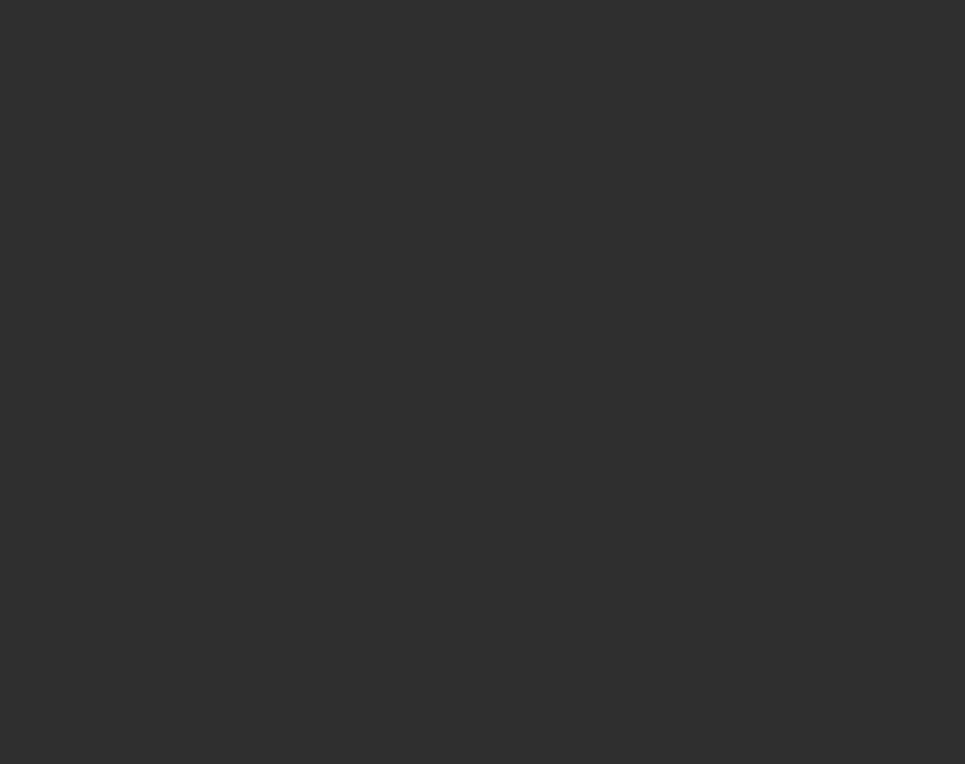
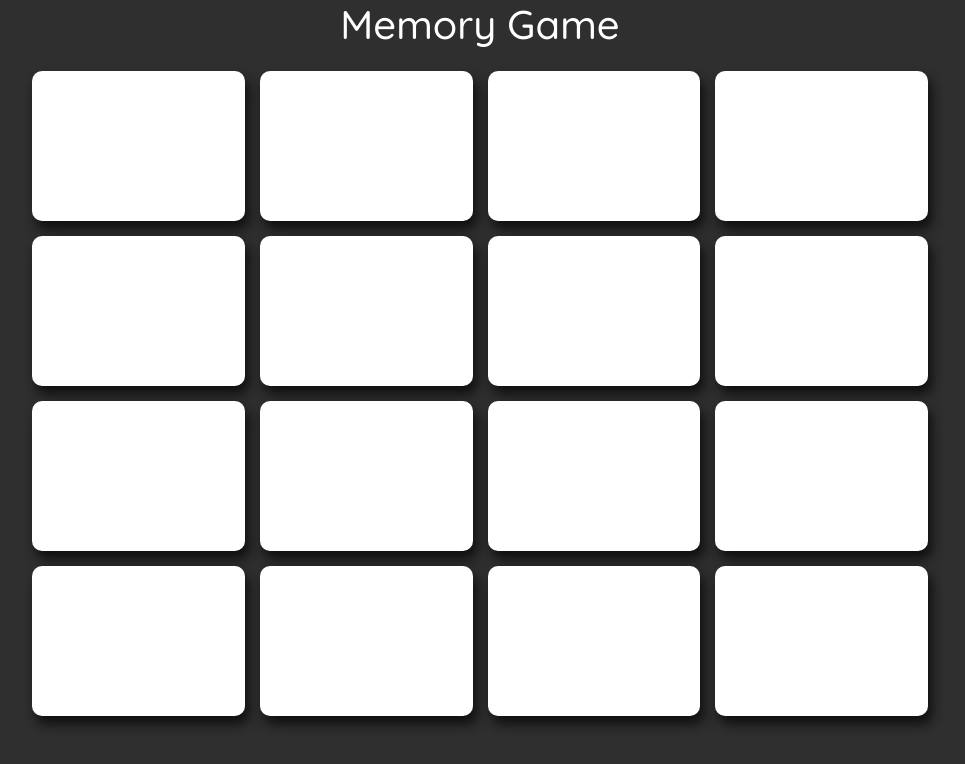
Before and after one commit to hac1yev/react-code-challenges, a React app: page / in a window 1280 px wide. Shown: the top 764 px of the page, without its empty margins (160-1125 px from the left). Built offline with nearby package versions, Linux system fonts and the light colour scheme; the HTML template or start-up script is replaced by a standard one.

Commit message:
memory game

```diff
--- a/src/App.jsx
+++ b/src/App.jsx
@@ -31,6 +31,8 @@
 // import SearchItem from "./components/DebounceThrottling/SearchItem";
 // import ClickButton from "./components/DebounceThrottling/ClickButton";
 // import ScrollWindow from "./components/DebounceThrottling/ScrollWindow";
+
+import MemoryGame from "./components/MemoryGame/MemoryGame";
 
 // import GetAllCoins from "./components/HOC/GetAllCoins";
 // import SearchParams from "./components/SeachParams/SearchParams";
@@ -75,6 +77,7 @@ function App() {
       {/* <ClickButton /> */}
       {/* <ScrollWindow /> */}
       {/* <HOCGetAllCoins /> */}
+      <MemoryGame />
     </div>
   )
 }
--- /dev/null
+++ b/src/components/MemoryGame/Cards.jsx
@@ -0,0 +1,25 @@
+import PropTypes from "prop-types";
+
+const Cards = ({ name, cardId, handleFlip, currentOpenedCards }) => {
+    return (
+        <div
+            className={
+                JSON.stringify(currentOpenedCards).includes(JSON.stringify({ name, id: cardId }))
+                    ? "flex-center memory-game-card active-card"
+                    : "flex-center memory-game-card"
+            }
+            onClick={handleFlip.bind(null, cardId)}
+        >
+            <span>{name}</span>
+        </div>
+    );
+};
+
+Cards.propTypes = {
+    name: PropTypes.string.isRequired,
+    cardId: PropTypes.string.isRequired,
+    handleFlip: PropTypes.func.isRequired,
+    currentOpenedCards: PropTypes.array.isRequired
+};
+
+export default Cards;
--- /dev/null
+++ b/src/components/MemoryGame/MemoryGame.jsx
@@ -0,0 +1,157 @@
+import { useEffect, useState } from "react";
+import Cards from "./Cards";
+
+const MemoryGame = () => {
+    const [data,setData] = useState([
+        {
+            cardId: 'card1',
+            name: "Ilkin",
+            isOpen: false
+        },
+        {
+            cardId: 'card2',
+            name: "Muxtar",
+            isOpen: false
+        },
+        {
+            cardId: 'card3',
+            name: "Muxtar",
+            isOpen: false
+        },
+        {
+            cardId: 'card4',
+            name: "Kenan",
+            isOpen: false
+        },
+        {
+            cardId: 'card5',
+            name: "Kenan",
+            isOpen: false
+        },
+        {
+            cardId: 'card6',
+            name: "Murad",
+            isOpen: false
+        },
+        {
+            cardId: 'card7',
+            name: "Murad",
+            isOpen: false
+        },
+        {
+            cardId: 'card8',
+            name: "Elvin",
+            isOpen: false
+        },
+        {
+            cardId: 'card9',
+            name: "Elvin",
+            isOpen: false
+        },
+        {
+            cardId: 'card10',
+            name: "Fariz",
+            isOpen: false
+        },
+        {
+            cardId: 'card11',
+            name: "Fariz",
+            isOpen: false
+        },
+        {
+            cardId: 'card12',
+            name: "Ilkin",
+            isOpen: false
+        },
+        {
+            cardId: 'card13',
+            name: "Zabil",
+            isOpen: false
+        },
+        {
+            cardId: 'card14',
+            name: "Zabil",
+            isOpen: false
+        },
+        {
+            cardId: 'card15',
+            name: "Mehemmed",
+            isOpen: false
+        },
+        {
+            cardId: 'card16',
+            name: "Mehemmed",
+            isOpen: false
+        },
+    ]);
+    const [currentOpenedCards,setCurrentOpenedCards] = useState([]);
+
+    useEffect(() => {
+        const mixedData = data.reduce((arr, item) => {
+            const randomIndex = Math.floor(Math.random() * data.length);
+            arr.splice(randomIndex, 0 ,item);
+            return arr;
+        }, []);
+
+        setData(mixedData);
+    }, []);
+
+    const handleFlip = (id) => {
+        if(currentOpenedCards.length === 0) {
+            const index = data.findIndex((item) => item.cardId === id);
+
+            setCurrentOpenedCards([{
+                name: data[index].name,
+                id: data[index].cardId
+            }]);
+        }else if(currentOpenedCards.length === 1){
+            const index = data.findIndex((item) => item.cardId === id);
+            const selectedName = data[index].name;
+            setCurrentOpenedCards((prev) => {
+                return [
+                    ...prev,
+                    {
+                        name: selectedName,
+                        id: data[index].cardId
+                    }
+                ]
+            });
+
+            if((selectedName === currentOpenedCards[0].name) && (data[index].cardId !== currentOpenedCards[0].id)) {
+                const updatedData = data.map((card) => {
+                    if(card.name === selectedName) {
+                        return {
+                            ...card,
+                            isOpen: true
+                        }
+                    }
+
+                    return card;
+                });
+
+                setTimeout(() => {
+                    setData(updatedData);
+                }, 1000);
+            }
+
+            setTimeout(() => {
+                setCurrentOpenedCards([]);
+            }, 1000);
+        }else{
+            return;
+        }
+    };
+
+    return (
+        <>
+            <h1>Memory Game</h1>
+            <div className="memory-wrapper" style={{ width: '70%' }}>
+                {data.filter((item) => item.isOpen === false).map((item) => (
+                    <Cards key={item.cardId} handleFlip={handleFlip} currentOpenedCards={currentOpenedCards} name={item.name} cardId={item.cardId} />
+                ))}
+            </div>
+        </>
+    );
+};
+
+export default MemoryGame;
--- a/src/index.css
+++ b/src/index.css
@@ -65,3 +65,35 @@ button:hover {
   background: white;
   color: #fff;
 }
+
+.memory-wrapper {
+  display: grid;
+  grid-template-columns: 1fr 1fr 1fr 1fr;
+  gap: 15px;
+  margin: 15px 0;
+}
+
+.memory-game-card {
+  background-color: #fff;
+  box-shadow: 4px 8px 12px #0f0f0f;
+  padding: 20px;
+  width: 100%;
+  height: 150px;
+  border-radius: 10px;
+  color: #fff;
+  font-size: 24px;
+  font-weight: 700;
+  perspective: 1000px;
+  transform-style: preserve-3d;
+  transition: transform 0.6s ease;
+}
+
+.memory-game-card span {
+  transform: rotateY(180deg);
+}
+
+.active-card {
+  transform: rotateY(180deg);
+  transition: transform 0.6s ease;
+  color: #000;
+}
```
